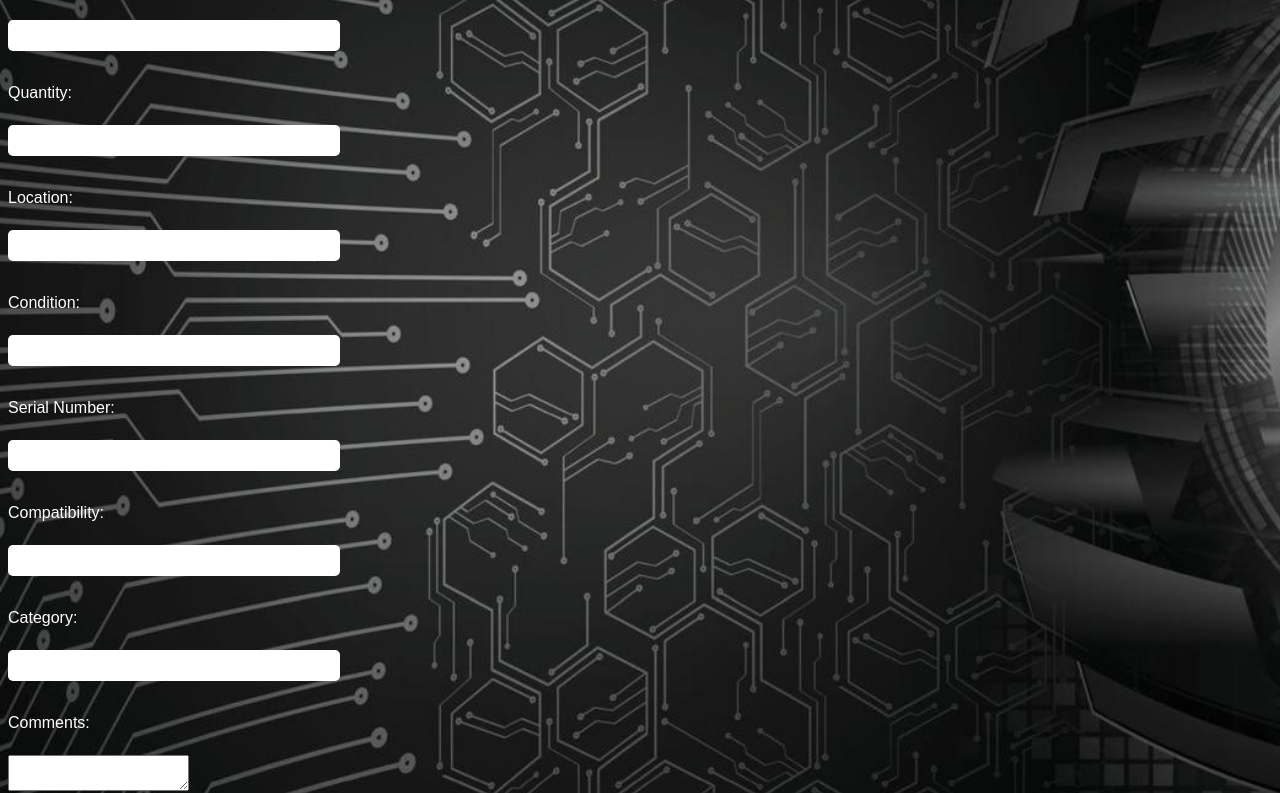
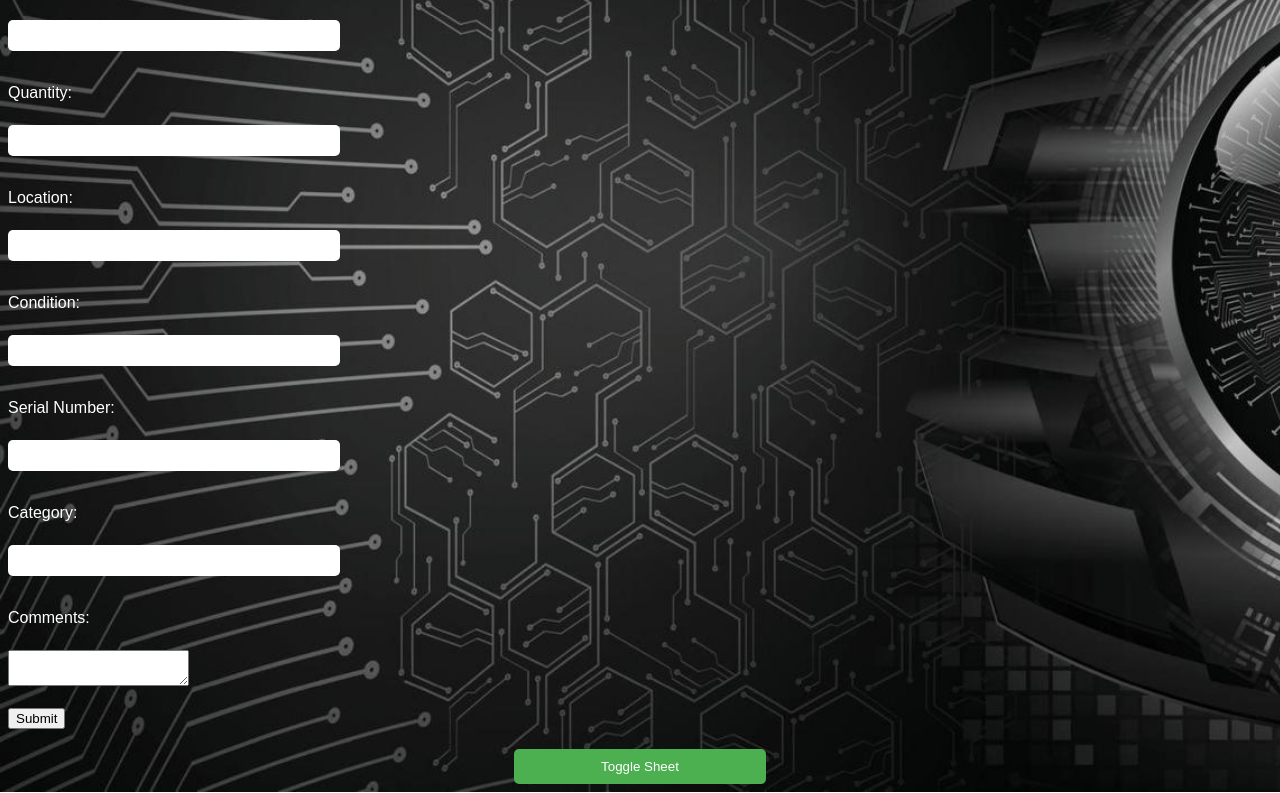
Before and after one commit to tesecumj90/The-Machinae-Repository, a plain HTML site: page index.html in a window 1280 px wide. Shown: the part 307-1100 px from the top of the page. Drawn offline with Linux system fonts and the light colour scheme.

Commit message:
Update index.html

```diff
--- a/index.html
+++ b/index.html
@@ -37,8 +37,7 @@
   <label for="serialNumber">Serial Number:</label><br>
   <input type="text" id="serialNumber" name="serialNumber" required><br><br>
 
-  <label for="compatibility">Compatibility:</label><br>
-  <input type="text" id="compatibility" name="compatibility" required><br><br>
+  <!-- Removed compatibility field -->
 
   <label for="category">Category:</label><br>
   <input type="text" id="category" name="category" required><br><br>
@@ -99,7 +98,7 @@ function clearForm() {
   document.getElementById("location").value = "";
   document.getElementById("condition").value = "";
   document.getElementById("serialNumber").value = "";
-  document.getElementById("compatibility").value = "";
+  // Removed compatibility field
   document.getElementById("category").value = "";
   document.getElementById("comments").value = "";
 }
```
